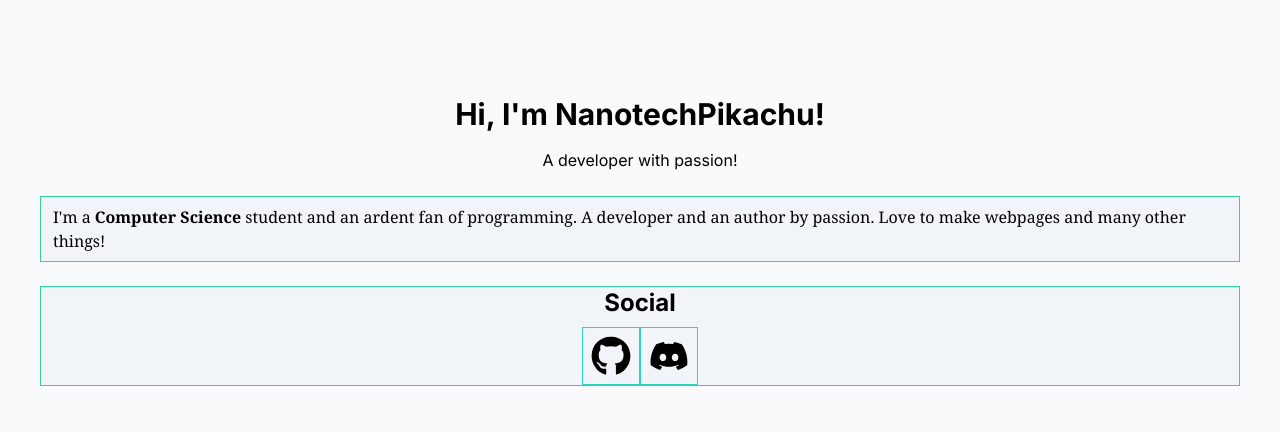
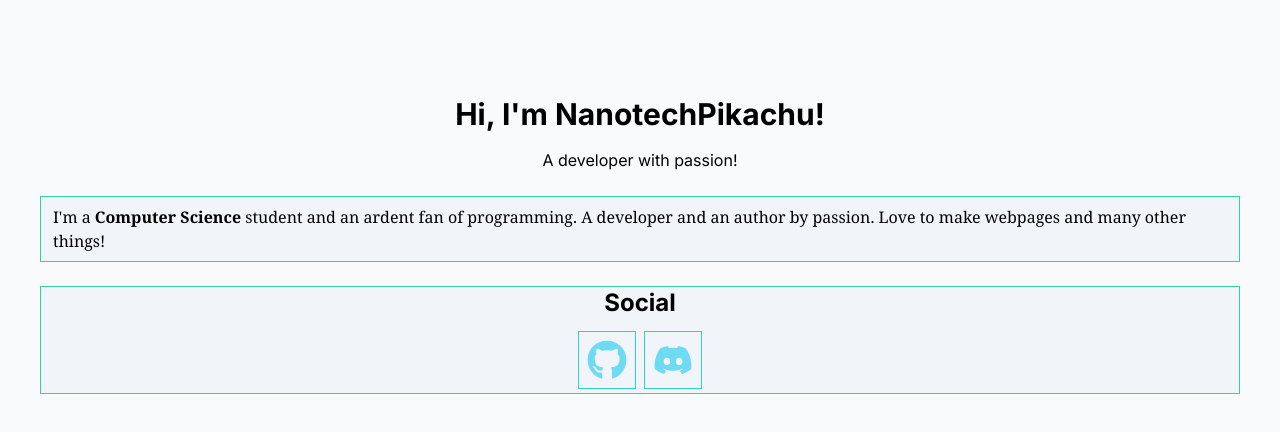
Before and after one commit to NanotechPikachu/Portfolio, a Next.js app: page / in a window 1280 px wide. Shown: the top 432 px of the page. Built offline with nearby package versions, Linux system fonts and the light colour scheme.

Commit message:
Update page.js

```diff
--- a/src/app/page.js
+++ b/src/app/page.js
@@ -15,12 +15,12 @@ I&apos;m a <b>Computer Science</b> student and an ardent fan of programming. A d
     <h2 className="text-center text-xl md:text-2xl text-black dark:text-white font-bold">Social</h2>
     <div className="mt-2 flex items-center justify-center">
     <a href="https://github.com/NanotechPikachu">
-    <button className="p-2 border dark:border-teal-500 border-teal-400">
+    <button className="m-1 p-2 border dark:border-teal-500 border-teal-400">
     <Git />
     </button>
     </a>
-    <a href="https://github.com/NanotechPikachu">
-    <button className="p-2 border dark:border-teal-500 border-teal-400">
+    <a href="https://discord.com/users/949588732498018324">
+    <button className="m-1 p-2 border dark:border-teal-500 border-teal-400">
     <Discord />
     </button>
     </a>
@@ -34,7 +34,7 @@ I&apos;m a <b>Computer Science</b> student and an ardent fan of programming. A d
 function Git() {
   return (
     <>
-    <FaGithub size="40px" className="text-white md:text-black" />
+    <FaGithub size="40px" color="#6ddcf2" />
     </>
   )
 }
@@ -42,7 +42,7 @@ function Git() {
 function Discord() {
   return (
     <>
-    <FaDiscord size="40px" className="text-white md:text-black" />
+    <FaDiscord size="40px" color="#6ddcf2" />
     </>
   )
 }
```
